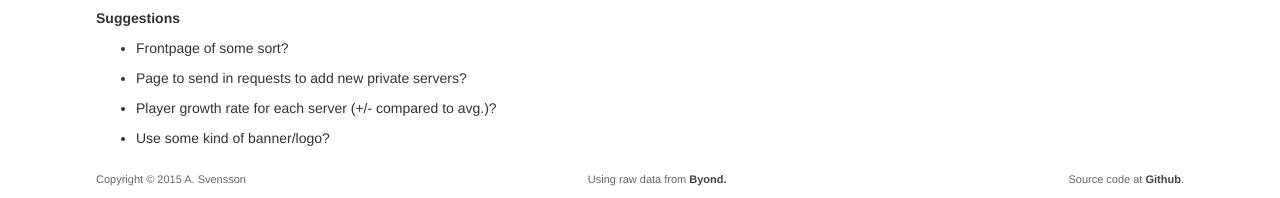
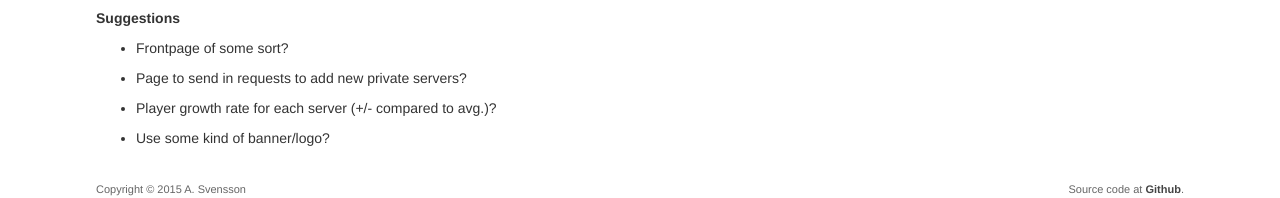
Before and after one commit to lmas/ss13.se, a Django app: page /about/ in a window 1280 px wide. Shown: the part 1297-1495 px from the top of the page. Run offline with Django 3.2, Linux system fonts and the light colour scheme; some libraries are stand-ins or nearby versions.

Commit message:
Removed footer note about byond data, since it's on the about page now.

```diff
--- a/src/templates/base_site.html
+++ b/src/templates/base_site.html
@@ -39,11 +39,6 @@
                     A. Svensson
                 </span>
 
-                Using raw data from
-                <a href="http://www.byond.com/games/exadv1/spacestation13">
-                    Byond.
-                </a>
-
                 <span class="right">
                     Source code at
                     <a href="https://github.com/lmas/ss13_se">Github</a>.
```
